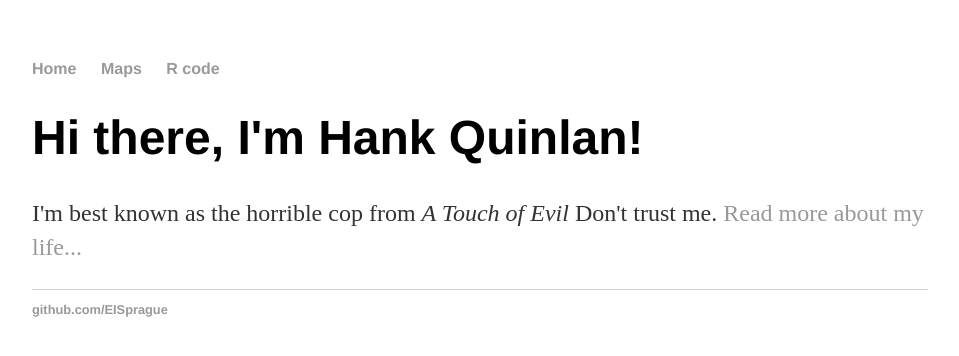
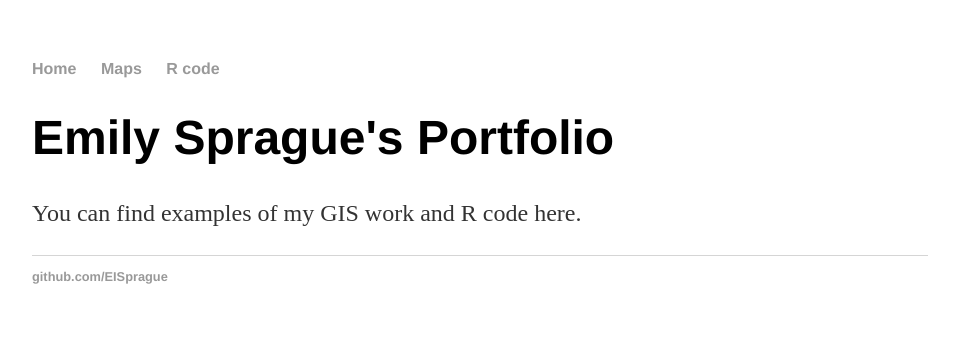
Before and after one commit to EISprague/EISprague.github.io, a Jekyll site: the page built from index.html, in a window 1280 px wide. Shown: the top 356 px of the page, without its empty margins (160-1119 px from the left). Built offline with Jekyll 4.4.1, drawn with Linux system fonts in a browser that asks for light colours.

Commit message:
Update index.html
Updating with my details

```diff
--- a/index.html
+++ b/index.html
@@ -1,8 +1,8 @@
 ---
 layout: default
-title: Hank Quinlan, Horrible Cop
+title: Emily Sprague's Portfolio
 ---
 <div class="blurb">
-	<h1>Hi there, I'm Hank Quinlan!</h1>
-	<p>I'm best known as the horrible cop from <em>A Touch of Evil</em> Don't trust me. <a href="/about">Read more about my life...</a></p>
+	<h1>Emily Sprague's Portfolio</h1>
+	<p>You can find examples of my GIS work and R code here.
 </div><!-- /.blurb -->
```
